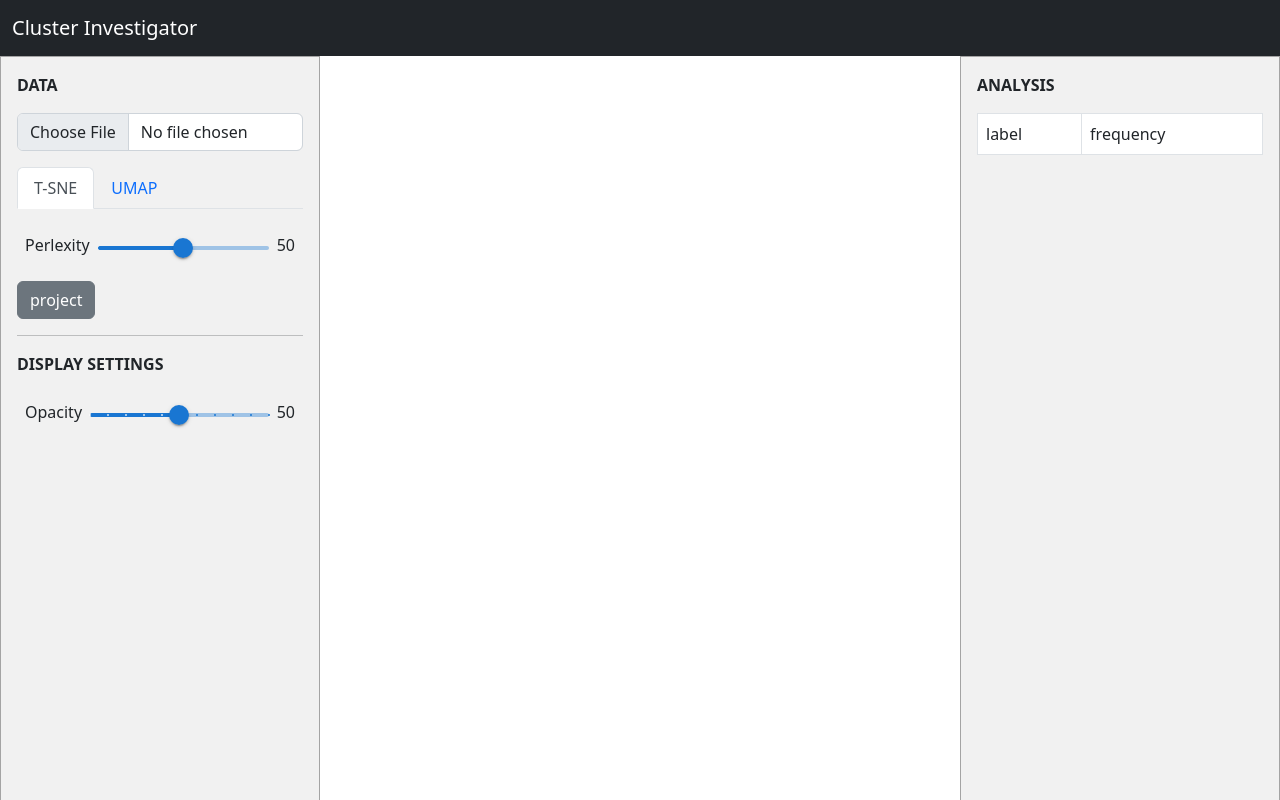
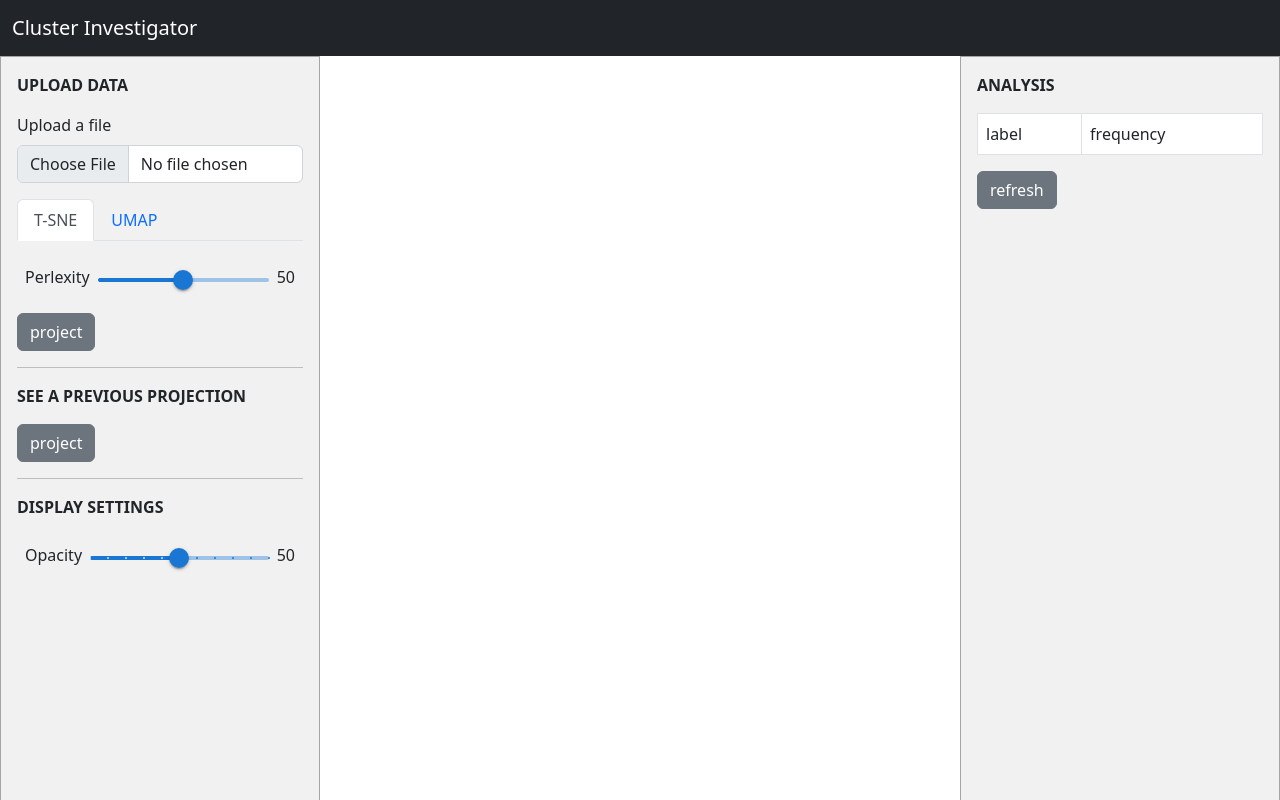
Before and after one commit to carolynwanf/Cluster-Research, a React (Create React App) app in the folder frontend/: page / in a window 1280 px wide. Built offline with nearby package versions, Linux system fonts and the light colour scheme; no server answers.

Commit message:
adding todo markers

```diff
--- a/frontend/src/components/LeftPanel.js
+++ b/frontend/src/components/LeftPanel.js
@@ -35,11 +35,12 @@ export const LeftPanel = ({ width, height }) => {
     setFile(e.target.files[0]);
   };
 
-  // Handle file submission
-  const handleOnSubmit = (e) => {
+  // Handle file projection
+  const handleFileProject = (e) => {
     e.preventDefault();
 
-    if (file) {
+    // Submits post request if there is not a request already being processed
+    if (file && !loadingData) {
       setLoadingData(true);
       fileReader.onload = function (event) {
         const csvOutput = event.target.result;
@@ -66,9 +67,14 @@ export const LeftPanel = ({ width, height }) => {
       };
 
       fileReader.readAsText(file);
-    } else {
+    } else if (!file) {
       alert("No file uploaded");
     }
+  };
+
+  // Handle cached projection
+  const handleCachedProject = (e) => {
+    // TODO: handle!!
   };
 
   // SLIDERS
@@ -110,12 +116,13 @@ export const LeftPanel = ({ width, height }) => {
 
   return (
     <div className="left panel">
-      <p className="title">Data</p>
+      <p className="title">Upload Data</p>
       {/* File selection */}
       <Form.Group controlId="formFile" className="mb-3">
-        {/* <Form.Label>Upload your own data</Form.Label> */}
+        <Form.Label>Upload a file</Form.Label>
         <Form.Control type="file" accept=".csv" onChange={handleFileChange} />
       </Form.Group>
+      {/* TODO: add column selector*/}
       {/* Dimensionality reduction method selection */}
       <Tabs
         activeKey={reductionMethod}
@@ -143,14 +150,31 @@ export const LeftPanel = ({ width, height }) => {
           id="dataUploadButton"
           variant="secondary"
           onClick={(e) => {
-            handleOnSubmit(e);
+            handleFileProject(e);
           }}
         >
           project
         </Button>
         <LoadDataCircle loadingData={loadingData} />
       </div>
+
       <hr />
+      {/* Use previously cached projection */}
+      <p className="title">See a Previous Projection</p>
+      <Form.Group controlId="formFile" className="mb-3">
+        {/* TODO: add dropdown linked to local storage */}
+      </Form.Group>
+      <Button
+        id="cachedDataButton"
+        variant="secondary"
+        onClick={(e) => {
+          handleCachedProject(e);
+        }}
+      >
+        project
+      </Button>
+      <hr />
+
       <p className="title"> Display settings</p>
       <div className="sliderBlock">
         <p>Opacity</p>
--- a/frontend/src/components/RightPanel.js
+++ b/frontend/src/components/RightPanel.js
@@ -1,12 +1,16 @@
 import "../App.css";
 import { useState } from "react";
 import Table from "react-bootstrap/Table";
+import Button from "react-bootstrap/Button";
 
 // Analysis panel for displaying info
 export const RightPanel = ({ points }) => {
   const [selectedItems, setSelectedItems] = useState([]);
 
   // Update selected items if new items have been selected
+  // TODO: change to select 5 random sentences
+  // Account for case where there are less than 5
+  const generateTokens = () => {
     if (points.length > 0 && selectedItems.length === 0) {
       let newSelectedItems = [];
       let counts = {};
@@ -28,12 +32,26 @@ export const RightPanel = ({ points }) => {
         );
       }
 
+      // Sort items in decreasing order by frequency
+      newSelectedItems.sort(function (a, b) {
+        return (
+          b.props.children[1].props.children -
+          a.props.children[1].props.children
+        );
+      });
+
       setSelectedItems(newSelectedItems);
 
       // Update selected items if selection is cleared
     } else if (points.length === 0 && selectedItems.length > 0) {
       setSelectedItems([]);
     }
+  };
+
+  // Generates new tokens on refresh
+  const handleRefreshTokens = (e) => {
+    generateTokens();
+  };
 
   return (
     <div className="right panel">
@@ -47,6 +65,16 @@ export const RightPanel = ({ points }) => {
         </thead>
         <tbody>{selectedItems}</tbody>
       </Table>
+      {/* TODO: add button to refresh representative tokens*/}
+      <Button
+        id="refreshTokensButton"
+        variant="secondary"
+        onClick={(e) => {
+          handleRefreshTokens(e);
+        }}
+      >
+        refresh
+      </Button>
     </div>
   );
 };
--- a/frontend/src/graph.js
+++ b/frontend/src/graph.js
@@ -28,17 +28,16 @@ function drawGraph(width, height, dataFromFront) {
 
   // Re-setting database and using uploaded data to draw when data has been loaded
   database = {};
-  let d = dataFromFront;
 
-  var d_extent_x = d3.extent(d, (d) => +d[0]),
-    d_extent_y = d3.extent(d, (d) => +d[1]);
+  var d_extent_x = d3.extent(dataFromFront, (d) => +d[0]),
+    d_extent_y = d3.extent(dataFromFront, (d) => +d[1]);
 
   // Draw axes
   x.domain(d_extent_x);
   y.domain(d_extent_y);
 
   // Generate IDs for points
-  for (let row of d) {
+  for (let row of dataFromFront) {
     row.push(makeid(10));
   }
 
@@ -46,7 +45,7 @@ function drawGraph(width, height, dataFromFront) {
   svg
     .append("g")
     .selectAll("circle")
-    .data(d)
+    .data(dataFromFront)
     .enter()
     .append("circle")
     .attr("r", 3)
@@ -66,10 +65,15 @@ function drawGraph(width, height, dataFromFront) {
       database[d[3]].cy = centerY;
       return centerY;
     })
-    .attr("class", "non-brushed");
+    .attr("class", "non-brushed")
+    .on("mouseover", function (d, i) {
+      // TODO: draw rect with label inside
+    });
 
   svg.append("g");
   console.log(database);
+
+  return dataFromFront;
 }
 
 // Check if points are within path on mouseup
@@ -81,16 +85,17 @@ function checkPoints() {
   console.log(database);
   console.log(path);
   // d3.polygonContains(lassoPolygon, [x, y]);
-  for (let [label, labelInfo] of Object.entries(database)) {
+  for (let [id, idInfo] of Object.entries(database)) {
     const point = svg.createSVGPoint();
 
-    point.x = labelInfo.cx;
-    point.y = labelInfo.cy;
+    point.x = idInfo.cx;
+    point.y = idInfo.cy;
     // Check if point is in path
     if (path.isPointInFill(point)) {
-      brushedPoints.push(labelInfo);
+      idInfo.id = id;
+      brushedPoints.push(idInfo);
       // Change class and recolor points accordingly
-      let selector = "#" + label;
+      let selector = "#" + id;
       d3.selectAll(selector)
         .attr("class", "brushed")
         .attr("fill", (d, i, elements) => {
```
Also changed, not shown: 1 other file (tests, documents, lock files or other folders). Lines whose indentation alone changed are shown as unchanged.
